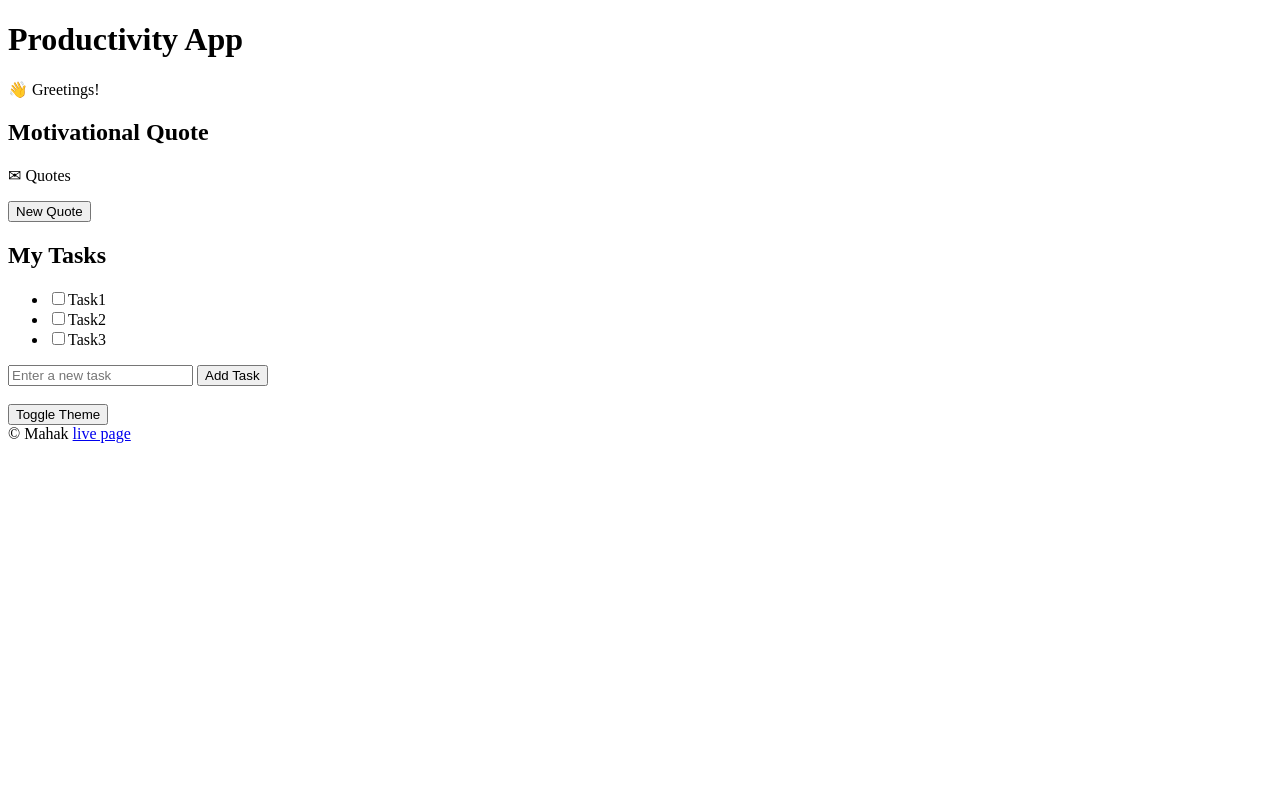
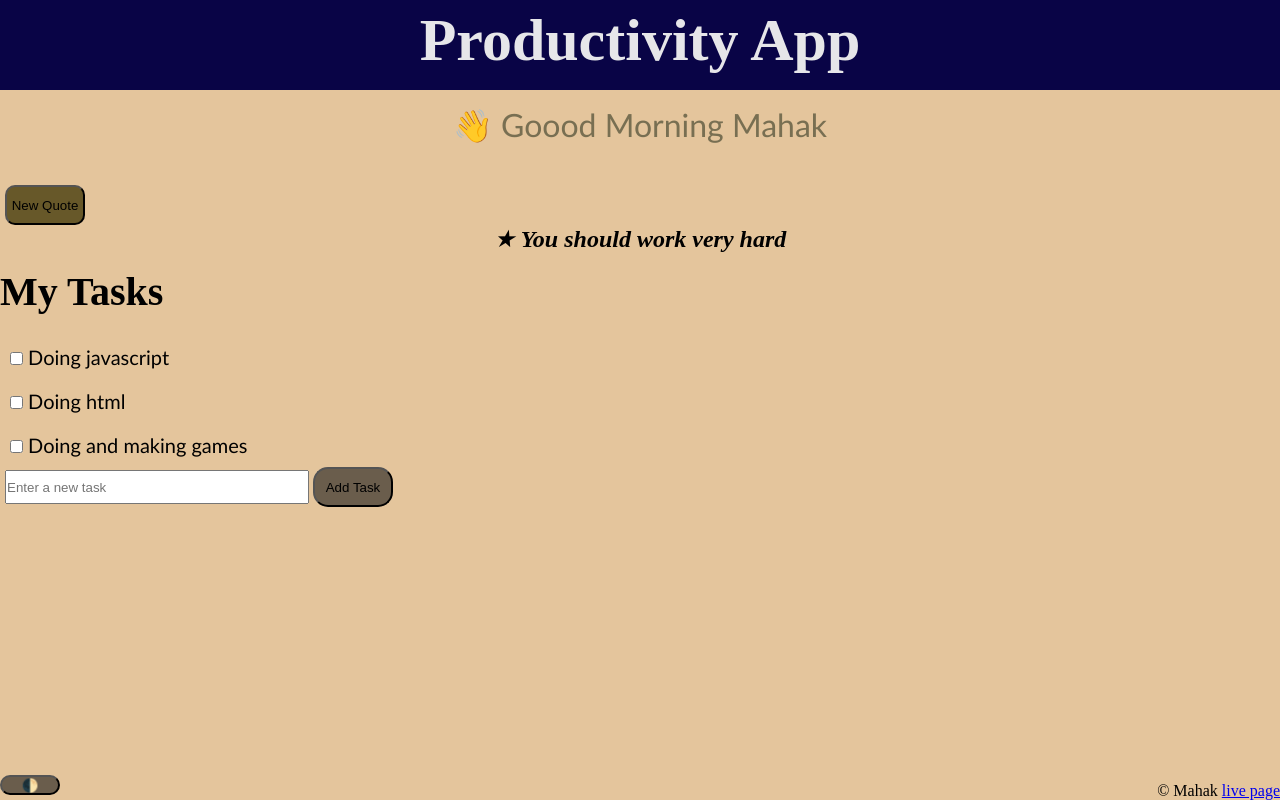
Before and after one commit to Mahak96/productivity-app-, a plain HTML site: page index.html in a window 1280 px wide. Drawn offline with Linux system fonts and the light colour scheme.

Commit message:
Updated HTML structure and content

```diff
--- a/index.html
+++ b/index.html
@@ -4,36 +4,38 @@
     <meta charset="UTF-8">
     <meta name="viewport" content="width=device-width, initial-scale=1.0">
     <title>productivity app</title>
+    <link rel="stylesheet" href="style.css" />
 </head>
 <body>
     <header>
     <h1> Productivity App </h1>
     </header>
     <main>
-    <section >&#128075; Greetings!
+    <section id="greeting">&#128075; Goood Morning Mahak
     </section>
     <section id="quotes">
-  <h2>Motivational Quote</h2>
-  <p id="quote-display"> &#x2709 Quotes</p>
-  <button id="new-quote">New Quote</button>
+  <!-- <h2>Motivational Quote</h2> -->
+  <button id="new-quote">New Quote</button><p id="quote"> &#9733<b> You should work very hard</b></p>
+
    </section>
 
-    <section>
-        <h2>My Tasks</h2>
-        <ul>
-        <li><input type="checkbox"/>Task1</li>
-        <li> <input type="checkbox"/>Task2</li>
-        <li><input type="checkbox"/>Task3</li></ul></section>
-    <section >
-  <input type="text" placeholder="Enter a new task" />
-  <button >Add Task</button>
+    <section id="task">
+        <h2 >My Tasks</h2>
+        <ul id="list">
+        <li class="ti"><input type="checkbox" /> Doing javascript</li>
+        <li class="ti"> <input type="checkbox"/> Doing html</li>
+        <li class="ti"><input type="checkbox"/> Doing and making games</li>
+          </ul>
+  <input id="input" type="text" placeholder="Enter a new task" />
+  <button id="taskbut" >Add Task</button>
+
 </section>
 <br>
 <section>
-<button>Toggle Theme </button>
+<button id="toggle">&#127763  </button>
 </section>
 </main>
         <footer>&copy; Mahak <a href="..."> live page</a></footer>
-
+<script src="script.js"></script>
 </body>
 </html>
```
